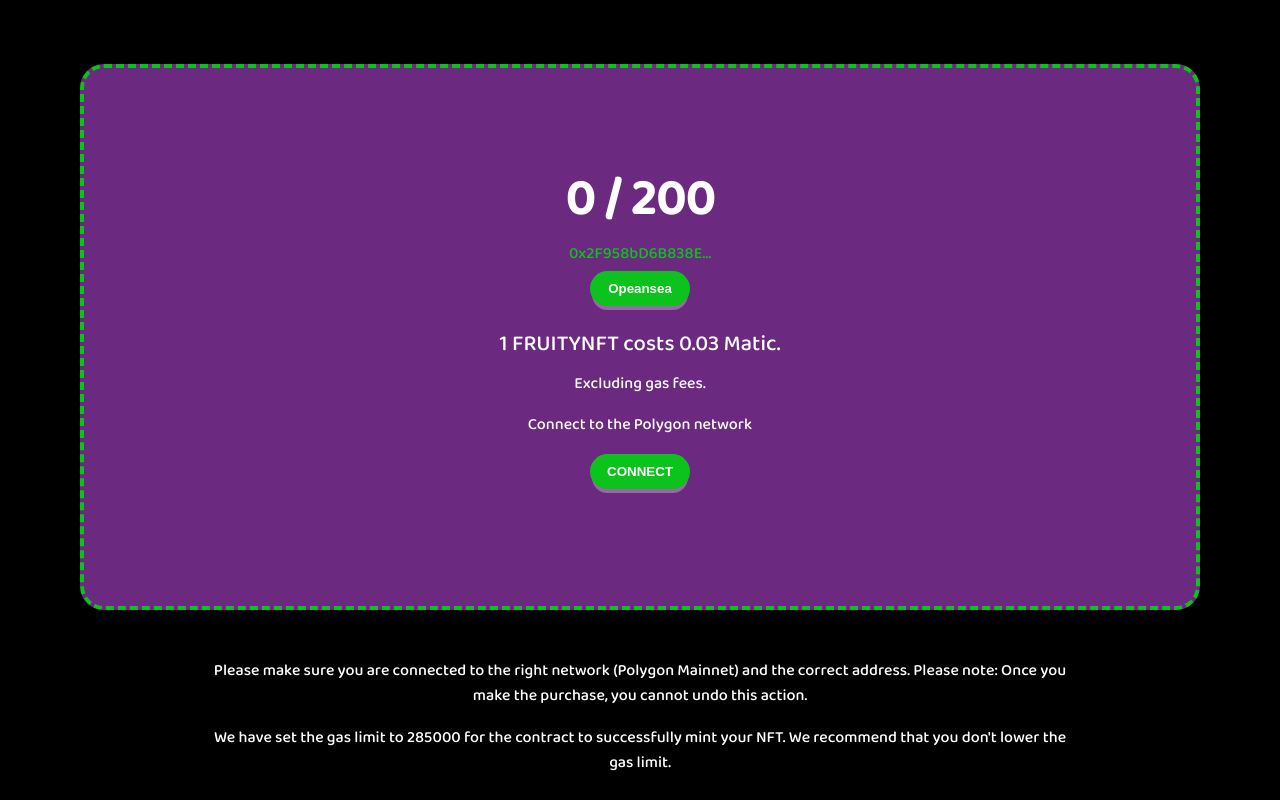
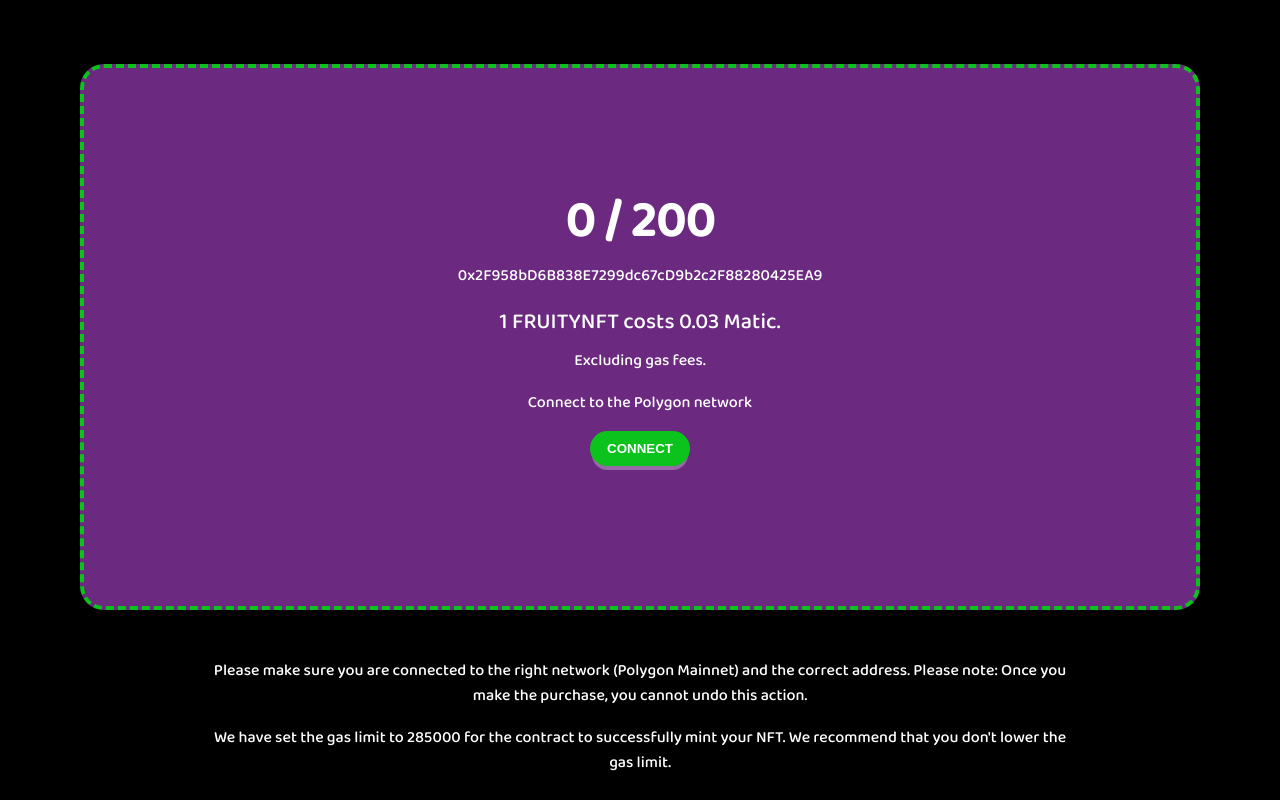
Before and after one commit to Envyco/SeaScream, a React (Create React App) app: page / in a window 1280 px wide. Built offline with nearby package versions, Linux system fonts and the light colour scheme.

Commit message:
Add files via upload

```diff
--- a/src/App.js
+++ b/src/App.js
@@ -236,27 +236,13 @@ function App() {
                 color: "var(--primary-text)",
               }}
             >
-              <StyledLink target={"_blank"} href={CONFIG.SCAN_LINK}>
-                {truncate(CONFIG.CONTRACT_ADDRESS, 15)}
+              <StyledLink
+              style={{ textAlign: "center", color: "var(--accent-text)" }}
+                target={"_blank"} href={CONFIG.SCAN_LINK}>
+                {truncate(CONFIG.CONTRACT_ADDRESS, 42)}
               </StyledLink>
             </s.TextDescription>
-            <span
-              style={{
-                textAlign: "center",
-              }}
-            >
 
-              <StyledButton
-                style={{
-                  margin: "5px",
-                }}
-                onClick={(e) => {
-                  window.open(CONFIG.MARKETPLACE_LINK, "_blank");
-                }}
-              >
-                {CONFIG.MARKETPLACE}
-              </StyledButton>
-            </span>
             <s.SpacerSmall />
             {Number(data.totalSupply) >= CONFIG.MAX_SUPPLY ? (
               <>
@@ -271,7 +257,9 @@ function App() {
                   You can still find {CONFIG.NFT_NAME} on
                 </s.TextDescription>
                 <s.SpacerSmall />
-                <StyledLink target={"_blank"} href={CONFIG.MARKETPLACE_LINK}>
+                <StyledLink
+                style={{ textAlign: "center", color: "var(--accent-text)" }}
+                  target={"_blank"} href={CONFIG.MARKETPLACE_LINK}>
                   {CONFIG.MARKETPLACE}
                 </StyledLink>
               </>
```
